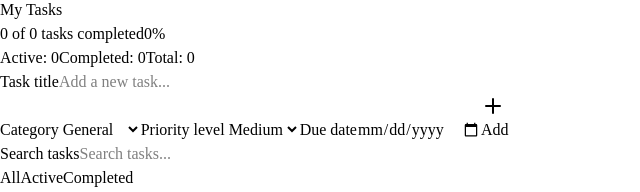
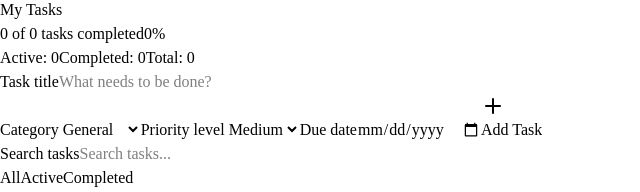
Before and after one commit to sieve-dev-sudo/taskflow-frontend, a React (Vite) app: page / in a window 1280 px wide. Shown: the part 122-314 px from the top of the page, without its empty margins (0-640 px from the left). Built offline with nearby package versions, Linux system fonts and the light colour scheme.

Commit message:
style: restructure TaskForm into two rows with prominent Add button

```diff
--- a/src/components/TaskForm.jsx
+++ b/src/components/TaskForm.jsx
@@ -21,55 +21,63 @@ function TaskForm() {
   }
 
   return (
-    <form onSubmit={handleSubmit} className="flex flex-col sm:flex-row gap-2 mb-6" aria-label="Add new task form">
+    <form onSubmit={handleSubmit} className="space-y-3 mb-4" aria-label="Add new task form">
+      {/* ជួរទី ១: Title (ពេញទទឹង) */}
+      <div>
         <label htmlFor="task-title" className="sr-only">Task title</label>
         <input
           id="task-title"
           type="text"
           value={title}
           onChange={(e) => setTitle(e.target.value)}
-        placeholder="Add a new task..."
+          placeholder="What needs to be done?"
           aria-required="true"
-        className="flex-1 px-4 py-2 border border-slate-300 dark:border-slate-700 rounded-lg bg-white dark:bg-slate-800 text-slate-900 dark:text-slate-100"
+          className="w-full px-4 py-3 text-base border border-slate-300 dark:border-slate-700 rounded-lg bg-white dark:bg-slate-800 text-slate-900 dark:text-slate-100 focus:outline-none focus-visible:ring-2 focus-visible:ring-indigo-500"
         />
-      <div className="flex gap-2 flex-wrap">
+      </div>
+
+      {/* ជួរទី ២: Category, Priority, Due Date, Add Button */}
+      <div className="flex flex-col sm:flex-row gap-2">
         <label htmlFor="task-category" className="sr-only">Category</label>
         <select
           id="task-category"
           value={category}
           onChange={(e) => setCategory(e.target.value)}
-          className="flex-1 sm:flex-none px-3 py-2 border border-slate-300 dark:border-slate-700 rounded-lg bg-white dark:bg-slate-800 text-slate-900 dark:text-slate-100"
+          className="flex-1 px-3 py-2 border border-slate-300 dark:border-slate-700 rounded-lg bg-white dark:bg-slate-800 text-slate-900 dark:text-slate-100 focus:outline-none focus-visible:ring-2 focus-visible:ring-indigo-500"
         >
           {CATEGORIES.map((cat) => (
             <option key={cat} value={cat}>{cat}</option>
           ))}
         </select>
+
         <label htmlFor="task-priority" className="sr-only">Priority level</label>
         <select
           id="task-priority"
           value={priority}
           onChange={(e) => setPriority(e.target.value)}
-          className="flex-1 sm:flex-none px-3 py-2 border border-slate-300 dark:border-slate-700 rounded-lg bg-white dark:bg-slate-800 text-slate-900 dark:text-slate-100"
+          className="flex-1 px-3 py-2 border border-slate-300 dark:border-slate-700 rounded-lg bg-white dark:bg-slate-800 text-slate-900 dark:text-slate-100 focus:outline-none focus-visible:ring-2 focus-visible:ring-indigo-500"
         >
           <option value="low">Low</option>
           <option value="medium">Medium</option>
           <option value="high">High</option>
         </select>
+
         <label htmlFor="task-due-date" className="sr-only">Due date</label>
         <input
           id="task-due-date"
           type="date"
           value={dueDate}
           onChange={(e) => setDueDate(e.target.value)}
-          className="flex-1 sm:flex-none px-3 py-2 border border-slate-300 dark:border-slate-700 rounded-lg bg-white dark:bg-slate-800 text-slate-900 dark:text-slate-100"
+          className="flex-1 px-3 py-2 border border-slate-300 dark:border-slate-700 rounded-lg bg-white dark:bg-slate-800 text-slate-900 dark:text-slate-100 focus:outline-none focus-visible:ring-2 focus-visible:ring-indigo-500"
         />
+
         <button
           type="submit"
           aria-label="Add task"
-          className="flex items-center gap-1 px-4 py-2 bg-indigo-600 text-white rounded-lg hover:bg-indigo-700 whitespace-nowrap focus:outline-none focus-visible:ring-2 focus-visible:ring-indigo-500 focus-visible:ring-offset-2"
+          className="flex items-center justify-center gap-1.5 px-6 py-2 bg-indigo-600 text-white font-medium rounded-lg hover:bg-indigo-700 whitespace-nowrap focus:outline-none focus-visible:ring-2 focus-visible:ring-indigo-500 focus-visible:ring-offset-2 sm:w-auto w-full"
         >
           <Plus className="w-4 h-4" />
-          Add
+          Add Task
         </button>
       </div>
     </form>
```
Lines whose indentation alone changed are shown as unchanged.
